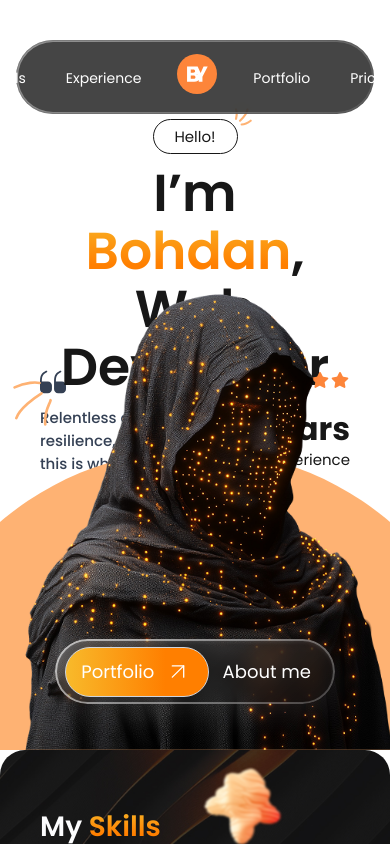
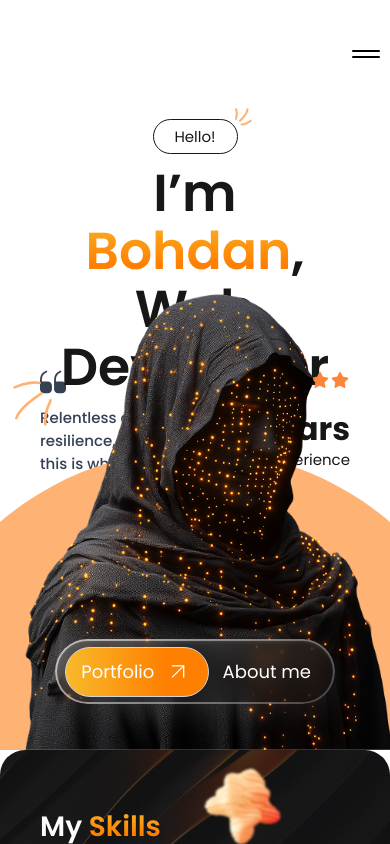
Before and after one commit to Isterya/my-portfolio, a React (Vite) app: page / in a window 390 px wide. Shown: the top 844 px of the page. Built offline with nearby package versions, Linux system fonts and the light colour scheme.

Commit message:
feat: add burger menu on devices <= 768 screen width

```diff
--- a/src/components/navbar/NavBar.scss
+++ b/src/components/navbar/NavBar.scss
@@ -164,3 +164,102 @@
     }
   }
 }
+
+.burger {
+  display: none;
+  position: absolute;
+  right: 24px;
+  top: 40px;
+  width: 28px;
+  height: 28px;
+  z-index: 11;
+  cursor: pointer;
+  background: none;
+  border: none;
+
+  @media (width <= 768px) {
+    display: block;
+  }
+
+  &::before,
+  &::after {
+    content: '';
+    position: absolute;
+    width: 100%;
+    height: 2px;
+    background-color: #000;
+    border-radius: 2px;
+    transition:
+      transform 0.4s ease,
+      top 0.4s ease,
+      bottom 0.4s ease;
+  }
+
+  &::before {
+    top: 10px;
+  }
+
+  &::after {
+    bottom: 10px;
+  }
+
+  &.open::before {
+    top: 50%;
+    transform: rotate(45deg);
+  }
+
+  &.open::after {
+    bottom: 50%;
+    transform: rotate(-45deg);
+  }
+}
+
+.mobile-menu {
+  display: none;
+
+  @media (width <= 768px) {
+    display: flex;
+    flex-direction: column;
+    position: fixed;
+    inset: 0;
+    background: rgb(10 10 10 / 95%);
+    backdrop-filter: blur(14px);
+    z-index: 10;
+    opacity: 0;
+    transform: translateY(-8px);
+    pointer-events: none;
+    transition:
+      opacity 0.3s ease,
+      transform 0.3s ease;
+    padding: 100px 24px 24px;
+    gap: 24px;
+
+    ul {
+      list-style: none;
+      width: 100%;
+      display: flex;
+      flex-direction: column;
+      align-items: center;
+      gap: 18px;
+
+      li a {
+        font-size: 20px;
+        color: #fff;
+        text-decoration: none;
+        padding: 10px 24px;
+        border-radius: 28px;
+        transition: background 0.2s ease;
+
+        &:hover {
+          background: rgb(255 255 255 / 12%);
+        }
+      }
+    }
+
+    &--open {
+      opacity: 1;
+      transform: translateY(0);
+      pointer-events: all;
+    }
+  }
+}
--- a/src/components/navbar/NavBar.tsx
+++ b/src/components/navbar/NavBar.tsx
@@ -1,6 +1,7 @@
 import { useEffect, useRef, useState } from 'react';
 import { useTranslation } from 'react-i18next';
 
+import { useIsTouchDevice } from '@/hooks/useIsTouchDevice';
 import logo from '@/assets/icons/logo.svg';
 
 import './navBar.scss';
@@ -12,10 +13,20 @@ const SCROLL_THRESHOLD = 50;
 const SECTION_OFFSET = 100;
 
 const NavBar = () => {
+  const { t } = useTranslation();
+
   const [activeSection, setActiveSection] = useState<Section>('home');
   const [isScrolled, setIsScrolled] = useState(false);
+  const [isMenuOpen, setIsMenuOpen] = useState(false);
+  const isMobile = useIsTouchDevice(768);
+
+  const toggleMenu = () => setIsMenuOpen((prev) => !prev);
+
   const sectionsRef = useRef<HTMLElement[]>([]);
-  const { t } = useTranslation();
+
+  useEffect(() => {
+    document.body.style.overflow = isMenuOpen ? 'hidden' : 'auto';
+  }, [isMenuOpen]);
 
   useEffect(() => {
     sectionsRef.current = Array.from(document.querySelectorAll<HTMLElement>('section'));
@@ -43,6 +54,33 @@ const NavBar = () => {
   }, []);
 
   return (
+    <>
+      {/* Burger btn */}
+      {isMobile && (
+        <button
+          className={`burger ${isMenuOpen ? 'open' : ''}`}
+          onClick={toggleMenu}
+          aria-label="Toggle menu"
+        />
+      )}
+
+      {/* Mobile Nav */}
+      {isMobile && (
+        <div className={`mobile-menu ${isMenuOpen ? 'mobile-menu--open' : ''}`}>
+          <ul>
+            {SECTIONS.map((section) => (
+              <li key={section}>
+                <a href={`#${section}`} onClick={() => setIsMenuOpen(false)}>
+                  {t(`navBar.${section}`)}
+                </a>
+              </li>
+            ))}
+          </ul>
+        </div>
+      )}
+
+      {/* Desktop Nav */}
+      {!isMobile && (
         <nav className={`navbar ${isScrolled ? 'navbar--scrolled' : ''}`}>
           <ul className="navbar-list navbar-list--left">
             {SECTIONS.slice(0, 3).map((section) => (
@@ -64,7 +102,7 @@ const NavBar = () => {
           </div>
 
           <ul className="navbar-list navbar-list--right">
-        {SECTIONS.slice(3, 6).map((section) => (
+            {SECTIONS.slice(3).map((section) => (
               <li key={section}>
                 <a
                   className={`navbar-list__item ${activeSection === section ? 'active' : ''}`}
@@ -76,6 +114,8 @@ const NavBar = () => {
             ))}
           </ul>
         </nav>
+      )}
+    </>
   );
 };
 
```
Lines whose indentation alone changed are shown as unchanged.
